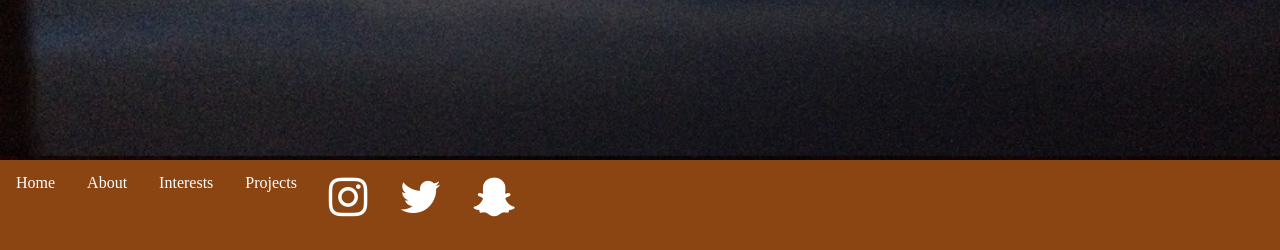
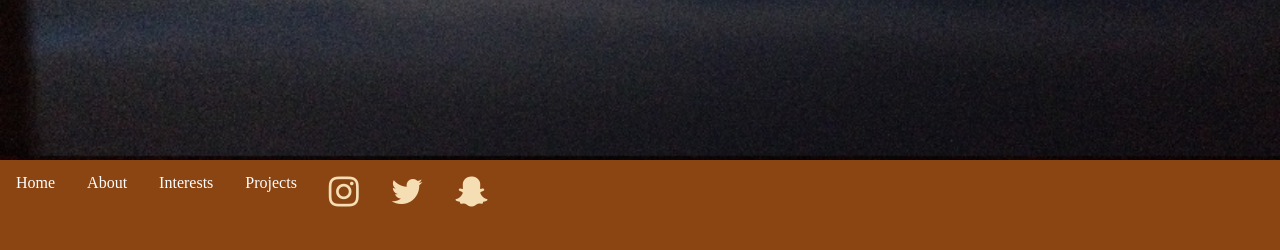
Before and after one commit to dhs17y2jtaneenaa/dhs17y2jtaneenaa.github.io, a plain HTML site: page index.html in a window 1280 px wide. Shown: the part 550-800 px from the top of the page. Drawn offline with Linux system fonts and the light colour scheme.

Commit message:
Update index.html

```diff
--- a/index.html
+++ b/index.html
@@ -11,9 +11,9 @@
   <li><a href="about.html">About</a></li>
   <li><a href="interests.html">Interests</a></li>
   <li><a href="projects.html">Projects</a></li>
-  <li><a href="http://instagram.com/eeluminaati/" target="_blank"><i class="fa fa-instagram" style="font-size:45px;color:white;" hspace="10"></i></a></li>
-  <li><a href="http://twitter.com/eeluminaati_/" target="_blank"><i class="fa fa-twitter" style="font-size:45px;color:white;" hspace="10"></i></a></li>
-  <li><a href="@eeluminaati/" target="_blank"><i class="fa fa-snapchat-ghost" style="font-size:45px;color:white;" hspace="10"></i></a></li>
+  <li><a href="http://instagram.com/eeluminaati/" target="_blank"><i class="fa fa-instagram" style="font-size:35px;color:#F5DEB3;" hspace="10"></i></a></li>
+  <li><a href="http://twitter.com/eeluminaati_/" target="_blank"><i class="fa fa-twitter" style="font-size:35px;color:#F5DEB3;" hspace="10"></i></a></li>
+  <li><a href="@eeluminaati/" target="_blank"><i class="fa fa-snapchat-ghost" style="font-size:35px;color:#F5DEB3;" hspace="10"></i></a></li>
 </ul>
 
 
```
